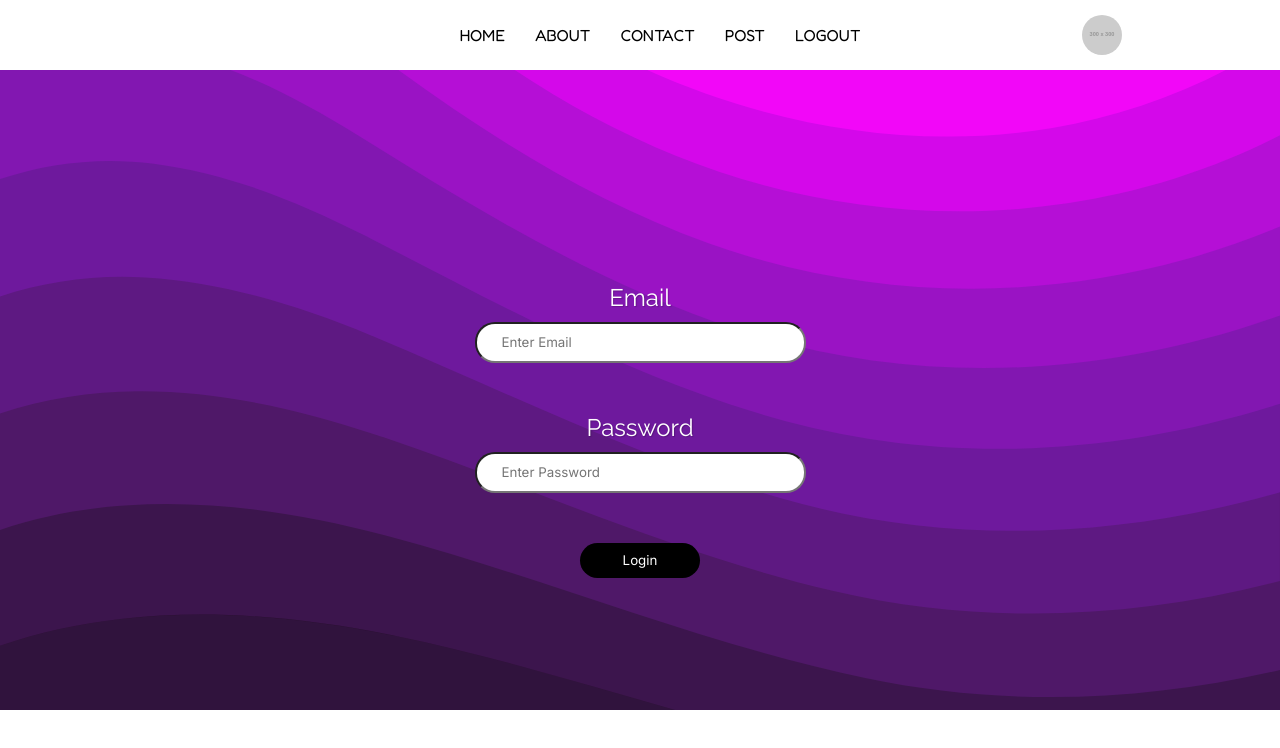
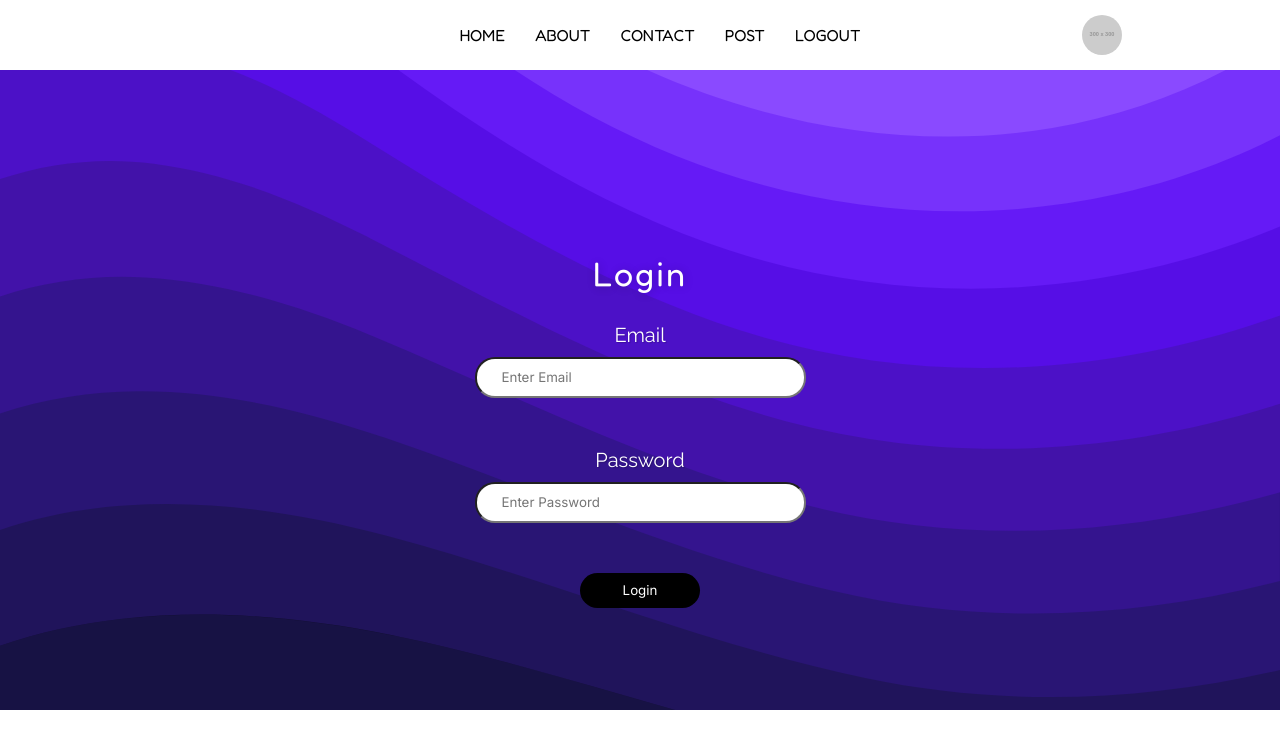
Before and after one commit to ayushman-sinha/bloggapp, a React (Create React App) app: page /login in a window 1280 px wide. Shown: the top 748 px of the page. Built offline with nearby package versions, Linux system fonts and the light colour scheme; some icons are missing.

Commit message:
Router FIx

```diff
--- a/package.json
+++ b/package.json
@@ -8,6 +8,8 @@
     "@testing-library/user-event": "^13.5.0",
     "react": "^18.1.0",
     "react-dom": "^18.1.0",
+    "react-router": "^6.3.0",
+    "react-router-dom": "^6.3.0",
     "react-scripts": "5.0.1",
     "web-vitals": "^2.1.4"
   },
--- a/src/App.js
+++ b/src/App.js
@@ -5,12 +5,29 @@
 import Single from "./pages/Single/Single.jsx";
 import Write from "./pages/Write/Write.jsx";
 import Register from "./pages/Register/Register.jsx";
+
+import {
+  BrowserRouter,
+  Routes,
+  Route,
+  Router,
+} from "react-router-dom";
+
 function App() {
+  const user=false;
   return (
-    <>
-      <NavBar></NavBar>
-      <Register></Register>
-   </>
+    <BrowserRouter>
+      <NavBar/>
+      <Routes>
+          <Route exact path='/' element={< Home/>}></Route>
+          <Route exact path='/login' element={user?<Home/>:<Login/>}></Route>
+          <Route exact path='/register' element={user?<Home/>:< Register/>}></Route>
+          <Route exact path='/write' element={!user?<Home/>:<Write/>}></Route>
+          <Route exact path='/settings' element={!user?<Home/>:<Settings/>}></Route>
+          <Route exact path='/post/:postId' element={<Single/>}></Route>
+
+      </Routes>
+   </BrowserRouter>
   );
 }
 
--- a/src/pages/Login/Login.css
+++ b/src/pages/Login/Login.css
@@ -1,6 +1,6 @@
 body{
     min-height: 100vh;
-    overflow: hidden;
+
 
 }
 .loginForm{
@@ -14,14 +14,14 @@
 }
 .headingLogin{
     font-family: 'Raleway', sans-serif;
-    font-size: 24px;
+    font-size: 20px;
     display: flex;
     flex-direction: column;
     align-items: center;
     font-weight: 400;
     text-shadow: 1px 1px 1px rgba(0,0,0,0.2);
-    gap: 10px;
-    margin-bottom: 20px;
+
+    margin-bottom: -1px;
     cursor: pointer;
     color: white;
 }
@@ -53,6 +53,20 @@
     position: absolute;
     z-index: -3;
 }
+.heading{
+    font-family: 'Fredoka', sans-serif;
+    font-size: 34px;
+    display: flex;
+    flex-direction: column;
+    align-items: center;
+    font-weight: 400;
+    letter-spacing: 2px;
+    text-shadow: 1px 1px 10px rgba(0,0,0,0.2);
+    gap: 10px;
+    margin-bottom: 20px;
+    cursor: pointer;
+    color: white;
+}
 /* width */
 ::-webkit-scrollbar {
     width: 10px;
--- a/src/pages/Login/Login.jsx
+++ b/src/pages/Login/Login.jsx
@@ -6,6 +6,9 @@
     <div className='login'>
          <img className='backgroundEdit' src={background} />
         <form  className="loginForm">
+            <div className="heading">
+                Login
+            </div>
             <div className="headingLogin">
                 <div classname="headLabel">
                     Email
--- a/src/pages/Register/Register.css
+++ b/src/pages/Register/Register.css
@@ -1,6 +1,6 @@
 body{
     min-height: 100vh;
-    overflow: hidden;
+
 
 }
 .loginForm{
@@ -14,7 +14,7 @@
 }
 .headingLogin{
     font-family: 'Raleway', sans-serif;
-    font-size: 24px;
+    font-size: 20px;
     display: flex;
     flex-direction: column;
     align-items: center;
@@ -53,6 +53,20 @@
     position: absolute;
     z-index: -3;
 }
+.heading{
+    font-family: 'Fredoka', sans-serif;
+    font-size: 34px;
+    display: flex;
+    flex-direction: column;
+    align-items: center;
+    font-weight: 400;
+    letter-spacing: 2px;
+    text-shadow: 1px 1px 10px rgba(0,0,0,0.2);
+    margin-bottom: -1px;
+
+    cursor: pointer;
+    color: white;
+}
 /* width */
 ::-webkit-scrollbar {
     width: 10px;
--- a/src/pages/Register/Register.jsx
+++ b/src/pages/Register/Register.jsx
@@ -6,6 +6,9 @@
     <div className='login'>
          <img className='backgroundEdit' src={background} />
         <form  className="loginForm">
+            <div className="heading">
+                Register
+            </div>
             <div className="headingLogin">
                 <div classname="headLabel">
                     Email
```
Also changed, not shown: 1 other file (tests, documents, lock files or other folders).
